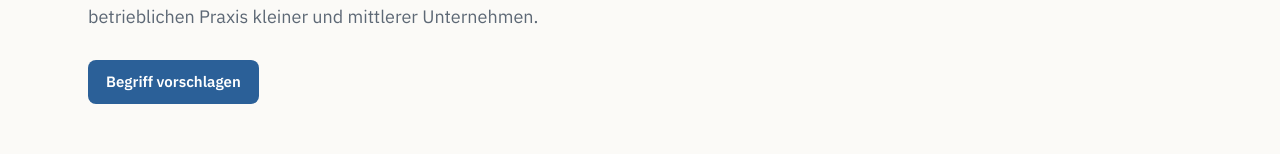
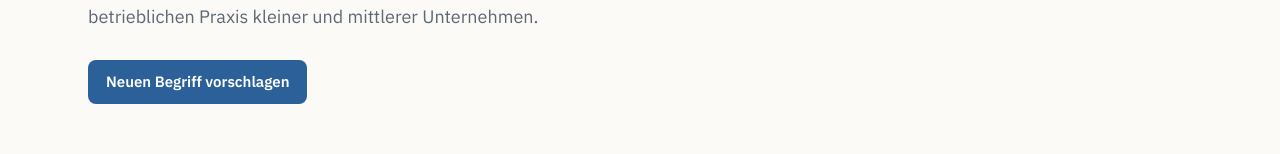
Before and after one commit to fellowOrc/ki-glossar, a Next.js app: page / in a window 1280 px wide. Shown: the part 284-438 px from the top of the page. Built offline with nearby package versions, Linux system fonts and the light colour scheme; no server answers; the database is empty.

Commit message:
Update page.tsx

```diff
--- a/src/app/page.tsx
+++ b/src/app/page.tsx
@@ -34,7 +34,7 @@ export default async function HomePage() {
         </p>
         <div className="flex flex-wrap items-center gap-4 mt-7">
           <Link href="/vorschlag" className="btn btn-primary">
-            Begriff vorschlagen
+            Neuen Begriff vorschlagen
           </Link>
         </div>
       </section>
```
